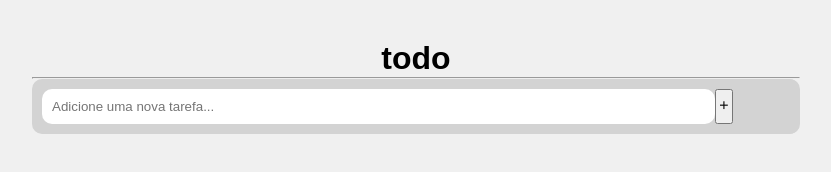
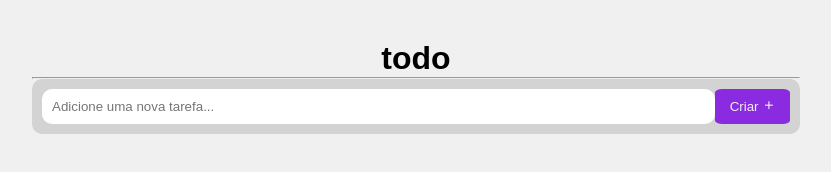
Before and after one commit to yasminmendes487/To-Do-List, a plain HTML site: page index.html in a window 1280 px wide. Shown: the whole page, without its empty margins (224-1055 px from the left). Drawn offline with nearby package versions, Linux system fonts and the light colour scheme; files whose address does not match are found by name.

Commit message:
alterações

```diff
--- a/index.html
+++ b/index.html
@@ -17,7 +17,7 @@
     <!--adicionar novas tarefas -->
     <div class="insert">
         <input type="text" class="new-task" placeholder="Adicione uma nova tarefa..." required>
-        <button id="submit"> <i class="bx bx-plus"></i></button>
+        <button id="submit"> Criar <i class="bx bx-plus"></i></button>
     </div>
 
     <!-- Lista de tarefas -->
--- a/style.css
+++ b/style.css
@@ -48,3 +48,18 @@ ul{
     border-radius: 10px;
     display: flex;
 }
+
+button{
+    color: #f0f0f0;
+    width: 10%;
+    border: none;
+    border-color: blueviolet;
+    background-color: blueviolet;
+    border-radius: 10%;
+}
+
+.bx-plus{
+    border: none;
+    border-color: #f0f0f0;
+    border-radius: 50%;
+}
```
